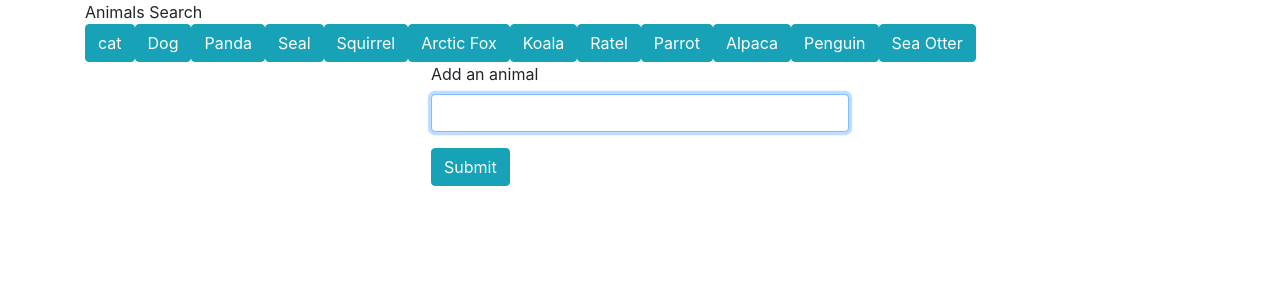
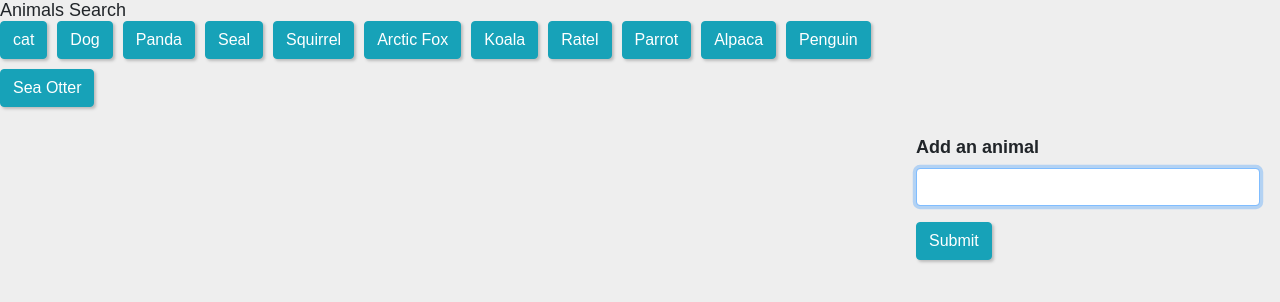
Before and after one commit to MisuBeibei/GifTastic, a plain HTML site: page index.html in a window 1280 px wide. Drawn offline with nearby package versions, Linux system fonts and the light colour scheme.

Commit message:
edit index.html, style.css, logic.js

```diff
--- a/assets/logic.js
+++ b/assets/logic.js
@@ -57,7 +57,7 @@ $(document).ready(function() {
     });
 
     $(document).on("click", "showImage", function() {
-        var state = $(this).data("state");
+        var state = $(this).data("data-state");
         if(state === "still") {
             $(this).attr("src", $(this).attr("data-animate"));
             $(this).attr("data-state", "animate");
--- a/assets/style.css
+++ b/assets/style.css
@@ -0,0 +1,53 @@
+ body {
+    font: 18px arial, sans-serif;
+    background: #eee;
+  }
+
+  #buttons {
+    width: 70%;
+  }
+
+  #gifs {
+    float: left;
+    padding: 10px;
+  }
+
+  .container {
+    float: right;
+    width: 30%;
+    padding: 20px;
+  }
+
+  label {
+    display: block;
+    margin-bottom: 10px;
+    font-weight: 700;
+  }
+  input[type="text"] {
+    width: 100%;
+    height: 30px;
+    margin-bottom: 10px;
+    font-size: 18px;
+  }
+
+  button,
+  input[type="submit"] {
+    padding: 5px 20px;
+    margin: 0 10px 10px 0;
+    font-size: 18px;
+    color: #fff;
+    cursor: pointer;
+    background: #659a98;
+    border: 0;
+    border-radius: 5px;
+    box-shadow: 2px 2px 3px #bbb;
+  }
+
+  button:hover,
+  input[type="submit"]:hover {
+    background: #334e4d;
+  }
+
+  button.active {
+    background: #334e4d;
+  }
--- a/index.html
+++ b/index.html
@@ -4,9 +4,10 @@
     <meta charset="UTF-8">
     <title>GifTastic</title>
     <link rel="stylesheet" href="https://stackpath.bootstrapcdn.com/bootstrap/4.1.3/css/bootstrap.min.css" integrity="sha384-MCw98/SFnGE8fJT3GXwEOngsV7Zt27NXFoaoApmYm81iuXoPkFOJwJ8ERdknLPMO" crossorigin="anonymous">
+    <link rel="stylesheet" type="text/css" href="assets/style.css">
 </head>
 <body>
-    <div class="container">
+    <div>
         <header>Animals Search</header>
     <div id="buttons">
         <!-- <button type="button" class="btn btn-info" data-name="Cat">Cat</button>
```
